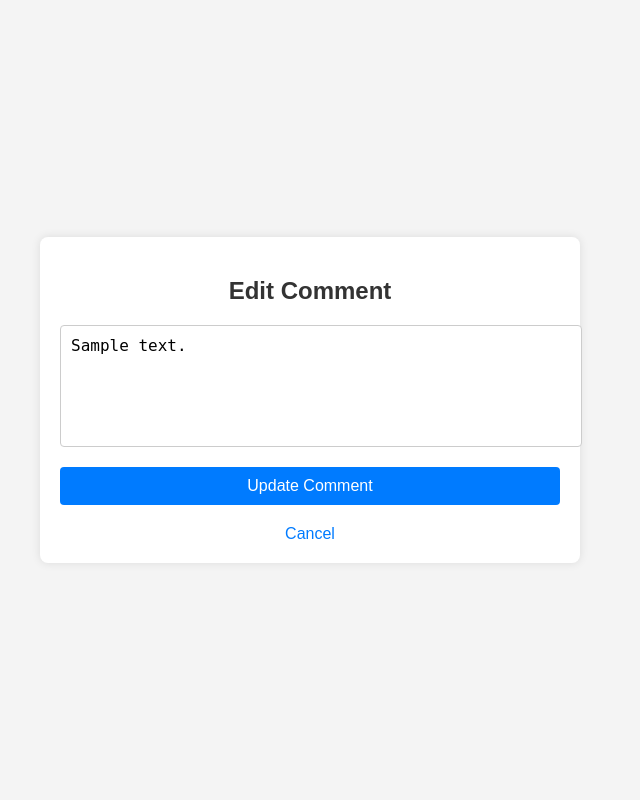
After one commit to cowsecurity/Vulnerable-Flask-Application, a Flask app: template templates/edit_comment.html in a window 1280 px wide. The commit adds this page. Shown: the whole page, without its empty margins (330-970 px from the left). Run offline with Flask 3, Linux system fonts and the light colour scheme; the template is opened without the code that fills it: most values are stand-ins (such as "Sample title", 1, 10 or a date in 2020).

Commit message:
Add: BOLA

```diff
--- a/app.py
+++ b/app.py
@@ -177,9 +177,11 @@ def donation_feed():
     conn = get_db_connection()
     active_requests = conn.execute('SELECT * FROM donation_requests WHERE status = "active" ORDER BY created_at DESC').fetchall()
     completed_requests = conn.execute('SELECT * FROM donation_requests WHERE status = "completed" ORDER BY created_at DESC').fetchall()
+    comments = conn.execute('SELECT * FROM comments ORDER BY created_at DESC').fetchall()
+
     conn.close()
 
-    return render_template('donation_feed.html', active_requests=active_requests, completed_requests=completed_requests)
+    return render_template('donation_feed.html', active_requests=active_requests, completed_requests=completed_requests, comments=comments)
 
 @app.route('/create_donation_request', methods=['GET', 'POST'])
 def create_donation_request():
@@ -319,6 +321,66 @@ def unban_user(username):
     flash(f'User {username} has been unbanned.', 'success')
     return redirect(url_for('admin_panel'))
 
+@app.route('/add_comment/<int:request_id>', methods=['POST'])
+def add_comment(request_id):
+    if 'username' not in session:
+        return redirect(url_for('login'))
+
+    content = request.form['content']
+
+    conn = get_db_connection()
+    cursor = conn.cursor()
+    cursor.execute('INSERT INTO comments (donation_request_id, username, content) VALUES (?, ?, ?)',
+                   (request_id, session['username'], content))
+    conn.commit()
+    conn.close()
+
+    flash('Comment added successfully', 'success')
+    return redirect(url_for('donation_feed'))
+
+@app.route('/edit_comment/<int:comment_id>', methods=['GET', 'POST'])
+def edit_comment(comment_id):
+    if 'username' not in session:
+        return redirect(url_for('login'))
+
+    conn = get_db_connection()
+    comment = conn.execute('SELECT * FROM comments WHERE id = ?', (comment_id,)).fetchone()
+
+    if not comment:
+        flash('Comment not found!', 'error')
+        return redirect(url_for('donation_feed'))
+
+    if request.method == 'POST':
+        new_content = request.form['content']
+        cursor = conn.cursor()
+        cursor.execute('UPDATE comments SET content = ? WHERE id = ?', (new_content, comment_id))
+        conn.commit()
+        flash('Comment updated successfully', 'success')
+        return redirect(url_for('donation_feed'))
+
+    conn.close()
+    return render_template('edit_comment.html', comment=comment)
+
+@app.route('/delete_comment/<int:comment_id>', methods=['POST'])
+def delete_comment(comment_id):
+    if 'username' not in session:
+        return redirect(url_for('login'))
+
+    conn = get_db_connection()
+    comment = conn.execute('SELECT * FROM comments WHERE id = ?', (comment_id,)).fetchone()
+
+    if not comment:
+        flash('Comment not found!', 'error')
+        return redirect(url_for('donation_feed'))
+
+    cursor = conn.cursor()
+    cursor.execute('DELETE FROM comments WHERE id = ?', (comment_id,))
+    conn.commit()
+    conn.close()
+
+    flash('Comment deleted successfully', 'success')
+    return redirect(url_for('donation_feed'))
+
 def init_db():
     conn = get_db_connection()
     with app.open_resource('schema.sql', mode='r') as f:
--- a/schema.sql
+++ b/schema.sql
@@ -24,5 +24,15 @@ CREATE TABLE IF NOT EXISTS donation_requests (
     FOREIGN KEY (username) REFERENCES users(username)
 );
 
+CREATE TABLE IF NOT EXISTS comments (
+    id INTEGER PRIMARY KEY AUTOINCREMENT,
+    donation_request_id INTEGER NOT NULL,
+    username TEXT NOT NULL,
+    content TEXT NOT NULL,
+    created_at TIMESTAMP DEFAULT CURRENT_TIMESTAMP,
+    FOREIGN KEY (donation_request_id) REFERENCES donation_requests (id),
+    FOREIGN KEY (username) REFERENCES users (username)
+);
+
 INSERT OR IGNORE INTO admin_users (username, password, balance, is_admin) VALUES ('admin', 'admin', 10000000000000000.0, 1);
 INSERT OR IGNORE INTO users (username, password, balance) VALUES ('testuser', 'password123', 1000.00);
--- /dev/null
+++ b/templates/edit_comment.html
@@ -0,0 +1,78 @@
+<!DOCTYPE html>
+<html lang="en">
+<head>
+    <meta charset="UTF-8">
+    <meta name="viewport" content="width=device-width, initial-scale=1.0">
+    <title>Edit Comment</title>
+    <style>
+        body {
+            font-family: Arial, sans-serif;
+            background-color: #f4f4f4;
+            margin: 0;
+            padding: 0;
+            display: flex;
+            justify-content: center;
+            align-items: center;
+            height: 100vh;
+        }
+        .container {
+            background-color: #fff;
+            padding: 20px;
+            border-radius: 8px;
+            box-shadow: 0 0 10px rgba(0, 0, 0, 0.1);
+            max-width: 500px;
+            width: 100%;
+        }
+        h2 {
+            text-align: center;
+            color: #333;
+        }
+        form {
+            display: flex;
+            flex-direction: column;
+        }
+        textarea {
+            resize: none;
+            padding: 10px;
+            font-size: 16px;
+            margin-bottom: 20px;
+            border: 1px solid #ccc;
+            border-radius: 4px;
+            width: 100%;
+            height: 100px;
+        }
+        input[type="submit"] {
+            padding: 10px;
+            font-size: 16px;
+            color: #fff;
+            background-color: #007BFF;
+            border: none;
+            border-radius: 4px;
+            cursor: pointer;
+        }
+        input[type="submit"]:hover {
+            background-color: #0056b3;
+        }
+        a {
+            display: block;
+            text-align: center;
+            margin-top: 20px;
+            text-decoration: none;
+            color: #007BFF;
+        }
+        a:hover {
+            color: #0056b3;
+        }
+    </style>
+</head>
+<body>
+    <div class="container">
+        <h2>Edit Comment</h2>
+        <form action="{{ url_for('edit_comment', comment_id=comment['id']) }}" method="post">
+            <textarea name="content" required>{{ comment['content'] }}</textarea>
+            <input type="submit" value="Update Comment">
+        </form>
+        <a href="{{ url_for('donation_feed') }}">Cancel</a>
+    </div>
+</body>
+</html>
```
Also changed, not shown: templates/donation_feed.html (+57 -1 lines).
